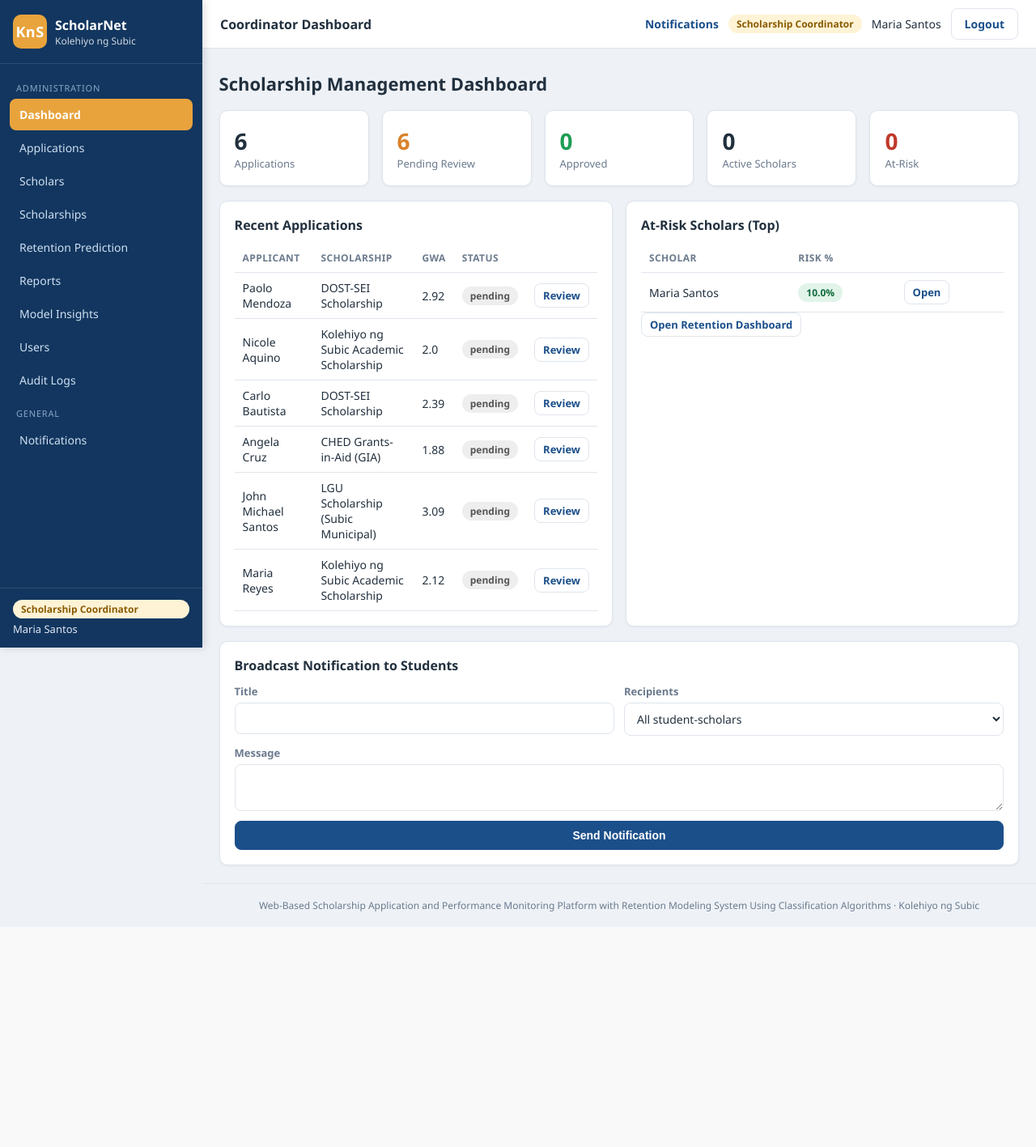
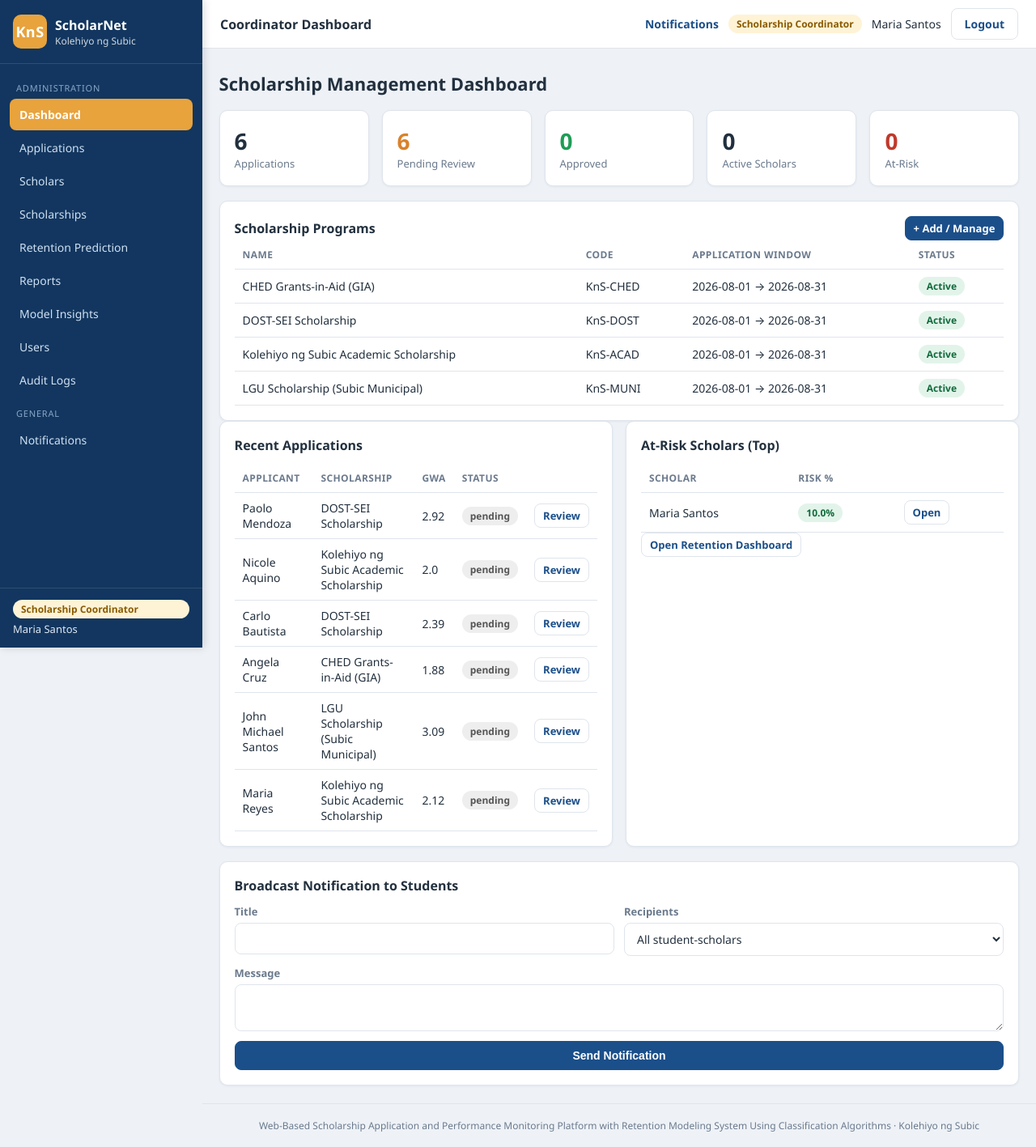
Before and after one commit to armagedon32/scholarhipmonitoring, a Flask app: page /coordinator in a window 1280 px wide. Shown: the whole page at 81% size. Before the commit the page ends 1126 px from the top, so only its background shows below. Run offline with Flask 3, Linux system fonts and the light colour scheme; the visitor is signed in with stand-in values (Sample User, id 1); data comes from the database, SQL or seed files in the repository; tables that the repository leaves empty hold one stand-in row (values such as "Sample post"); data that the repository does not hold is empty.

Commit message:
Add scholarship application window (apply_start/apply_deadline)

```diff
--- a/app.py
+++ b/app.py
@@ -5,6 +5,7 @@ Kolehiyo ng Subic -- research prototype for the doctoral study of
 Catherine Mae A. Figuerrez (La Consolacion University Philippines).
 """
 import csv
+import datetime
 import io
 import os
 import secrets
@@ -131,6 +132,17 @@ def auto_eligibility(gwa, failed, threshold, max_failed):
         return ok
     except TypeError:
         return False
+
+
+def scholarship_window(sch):
+    """Return (is_open, message) based on the application start/deadline dates."""
+    sch = dict(sch)
+    today = datetime.date.today().isoformat()
+    if sch.get("apply_start") and today < sch["apply_start"]:
+        return False, f"Applications open on {sch['apply_start']}"
+    if sch.get("apply_deadline") and today > sch["apply_deadline"]:
+        return False, f"Application deadline passed on {sch['apply_deadline']}"
+    return True, ""
 
 
 def scholarship_row(scholar_id):
@@ -387,6 +399,16 @@ def student_apply():
         if not 1.0 <= gwa <= 5.0:
             flash("GWA must be between 1.00 and 5.00.", "error")
             return redirect(url_for("student_apply"))
+        with get_db() as db:
+            sch = db.execute("SELECT * FROM scholarships WHERE id=? AND is_active=1",
+                             (sch_id,)).fetchone()
+        if sch is None:
+            flash("Selected scholarship is not available.", "error")
+            return redirect(url_for("student_apply"))
+        window_open, window_msg = scholarship_window(sch)
+        if not window_open:
+            flash(f"Cannot apply for {sch['name']}: {window_msg}.", "error")
+            return redirect(url_for("student_apply"))
         # Save uploaded documents beside the database (persists on the Railway volume).
         saved_names = []
         for f in request.files.getlist("document_uploads"):
@@ -407,11 +429,6 @@ def student_apply():
         typed = [d.strip() for d in request.form.get("documents", "").split(",") if d.strip()]
         all_docs = ", ".join(typed + saved_names) if (typed or saved_names) else ""
         with get_db() as db:
-            sch = db.execute("SELECT * FROM scholarships WHERE id=? AND is_active=1",
-                             (sch_id,)).fetchone()
-            if sch is None:
-                flash("Selected scholarship is not available.", "error")
-                return redirect(url_for("student_apply"))
             eligible = auto_eligibility(gwa, failed, sch["gwa_threshold"], sch["max_failed_subjects"])
             if not eligible:
                 flash(
@@ -432,7 +449,12 @@ def student_apply():
                "Your scholarship application has been received and is pending review.", "success")
         flash("Application submitted successfully!", "success")
         return redirect(url_for("student_dashboard"))
-    return render_template("student/apply.html", scholarships=[dict(r) for r in scholarships])
+    sch_list = []
+    for r in scholarships:
+        d = dict(r)
+        d["window_open"], d["window_msg"] = scholarship_window(r)
+        sch_list.append(d)
+    return render_template("student/apply.html", scholarships=sch_list)
 
 
 # --------------------------------------------------------------------------
@@ -528,10 +550,13 @@ def coord_dashboard():
             JOIN users u ON u.id = s.student_id
             LEFT JOIN scholarships sch ON sch.id = s.scholarship_id
             ORDER BY s.risk_score IS NULL, s.risk_score DESC LIMIT 6""").fetchall()
+        scholarships = db.execute(
+            "SELECT * FROM scholarships ORDER BY is_active DESC, name").fetchall()
     return render_template("coordinator/dashboard.html",
                            stats=dict(stats),
                            recent_apps=[dict(r) for r in recent_apps],
-                           recent_scholars=[dict(r) for r in recent_scholars])
+                           recent_scholars=[dict(r) for r in recent_scholars],
+                           scholarships=[dict(r) for r in scholarships])
 
 
 @app.route("/coordinator/applications")
@@ -820,6 +845,8 @@ def coord_scholarships():
         name = request.form.get("name", "").strip()
         description = request.form.get("description", "").strip()
         requirements = request.form.get("requirements", "").strip()
+        apply_start = request.form.get("apply_start", "").strip() or None
+        apply_deadline = request.form.get("apply_deadline", "").strip() or None
         try:
             gwa_raw = request.form.get("gwa_threshold", "").strip()
             failed_raw = request.form.get("max_failed_subjects", "").strip()
@@ -836,17 +863,21 @@ def coord_scholarships():
             with get_db() as db:
                 if sid:
                     db.execute("""UPDATE scholarships SET code=?, name=?, description=?,
-                                  requirements=?, gwa_threshold=?, max_failed_subjects=?
+                                  requirements=?, gwa_threshold=?, max_failed_subjects=?,
+                                  apply_start=?, apply_deadline=?
                                   WHERE id=?""",
                                (code, name, description, requirements,
-                                gwa_threshold, max_failed_subjects, sid))
+                                gwa_threshold, max_failed_subjects,
+                                apply_start, apply_deadline, sid))
                 else:
                     db.execute("""INSERT INTO scholarships
                                   (code, name, description, requirements,
-                                   gwa_threshold, max_failed_subjects, is_active)
-                                  VALUES (?,?,?,?,?,?,1)""",
+                                   gwa_threshold, max_failed_subjects,
+                                   apply_start, apply_deadline, is_active)
+                                  VALUES (?,?,?,?,?,?,?,?,1)""",
                                (code, name, description, requirements,
-                                gwa_threshold, max_failed_subjects))
+                                gwa_threshold, max_failed_subjects,
+                                apply_start, apply_deadline))
             if sid:
                 audit("SCHOLARSHIP_EDIT", f"Scholarship updated: {code}")
                 flash(f"Scholarship {code} updated.", "success")
--- a/database.py
+++ b/database.py
@@ -30,6 +30,8 @@ CREATE TABLE IF NOT EXISTS scholarships (
     requirements        TEXT,
     gwa_threshold       REAL DEFAULT 2.50,
     max_failed_subjects INTEGER DEFAULT 0,
+    apply_start         TEXT,
+    apply_deadline      TEXT,
     is_active           INTEGER DEFAULT 1
 );
 
@@ -130,6 +132,11 @@ def migrate():
         cols = {r["name"] for r in db.execute("PRAGMA table_info(applications)").fetchall()}
         if "annual_income" not in cols:
             db.execute("ALTER TABLE applications ADD COLUMN annual_income REAL")
+        sch_cols = {r["name"] for r in db.execute("PRAGMA table_info(scholarships)").fetchall()}
+        if "apply_start" not in sch_cols:
+            db.execute("ALTER TABLE scholarships ADD COLUMN apply_start TEXT")
+        if "apply_deadline" not in sch_cols:
+            db.execute("ALTER TABLE scholarships ADD COLUMN apply_deadline TEXT")
 
 
 def _seed(conn):
@@ -149,21 +156,21 @@ def _seed(conn):
     scholarships = [
         ("KnS-ACAD", "Kolehiyo ng Subic Academic Scholarship",
          "Merit-based scholarship for scholars with outstanding academic standing.",
-         "GWA <= 2.00; no failing grade", 2.00, 0),
+         "GWA <= 2.00; no failing grade", 2.00, 0, "2026-08-01", "2026-08-31"),
         ("KnS-CHED", "CHED Grants-in-Aid (GIA)",
          "Commission on Higher Education grants for enrolled scholars.",
-         "GWA <= 2.50; max 2 failed subjects", 2.50, 2),
+         "GWA <= 2.50; max 2 failed subjects", 2.50, 2, "2026-08-01", "2026-08-31"),
         ("KnS-MUNI", "LGU Scholarship (Subic Municipal)",
          "Local government unit scholarship for residents of Subic, Zambales.",
-         "Resident of Subic, Zambales", None, None),
+         "Resident of Subic, Zambales", None, None, "2026-08-01", "2026-08-31"),
         ("KnS-DOST", "DOST-SEI Scholarship",
          "Department of Science and Technology scholarship for science & tech programs.",
-         "GWA <= 2.00; no failing grade", 2.00, 0),
+         "GWA <= 2.00; no failing grade", 2.00, 0, "2026-08-01", "2026-08-31"),
     ]
-    for code, name, desc, req, gwa, fail in scholarships:
+    for code, name, desc, req, gwa, fail, start, end in scholarships:
         conn.execute(
-            "INSERT INTO scholarships (code, name, description, requirements, gwa_threshold, max_failed_subjects) VALUES (?,?,?,?,?,?)",
-            (code, name, desc, req, gwa, fail),
+            "INSERT INTO scholarships (code, name, description, requirements, gwa_threshold, max_failed_subjects, apply_start, apply_deadline) VALUES (?,?,?,?,?,?,?,?)",
+            (code, name, desc, req, gwa, fail, start, end),
         )
 
 
--- a/templates/coordinator/dashboard.html
+++ b/templates/coordinator/dashboard.html
@@ -9,6 +9,26 @@
   <div class="card stat"><div class="stat-value stat-ok">{{ stats.approved_apps }}</div><div class="stat-label">Approved</div></div>
   <div class="card stat"><div class="stat-value">{{ stats.active_scholars }}</div><div class="stat-label">Active Scholars</div></div>
   <div class="card stat"><div class="stat-value stat-bad">{{ stats.at_risk }}</div><div class="stat-label">At-Risk</div></div>
+</div>
+
+<div class="card">
+  <div style="display:flex; justify-content:space-between; align-items:center;">
+    <h3 style="margin:0;">Scholarship Programs</h3>
+    <a class="btn btn-primary btn-sm" href="{{ url_for('coord_scholarships') }}">+ Add / Manage</a>
+  </div>
+  <table class="table">
+    <thead><tr><th>Name</th><th>Code</th><th>Application Window</th><th>Status</th></tr></thead>
+    <tbody>
+    {% for s in scholarships %}
+      <tr>
+        <td>{{ s.name }}</td>
+        <td>{{ s.code }}</td>
+        <td>{% if s.apply_start or s.apply_deadline %}{{ s.apply_start or 'Open' }} &rarr; {{ s.apply_deadline or 'Open' }}{% else %}Anytime{% endif %}</td>
+        <td><span class="badge badge-{{ 'ok' if s.is_active else 'pending' }}">{{ 'Active' if s.is_active else 'Inactive' }}</span></td>
+      </tr>
+    {% endfor %}
+    </tbody>
+  </table>
 </div>
 
 <div class="grid">
```
Also changed, not shown: templates/coordinator/scholarships.html (+14 -1 lines), templates/student/apply.html (+9 -1 lines).
